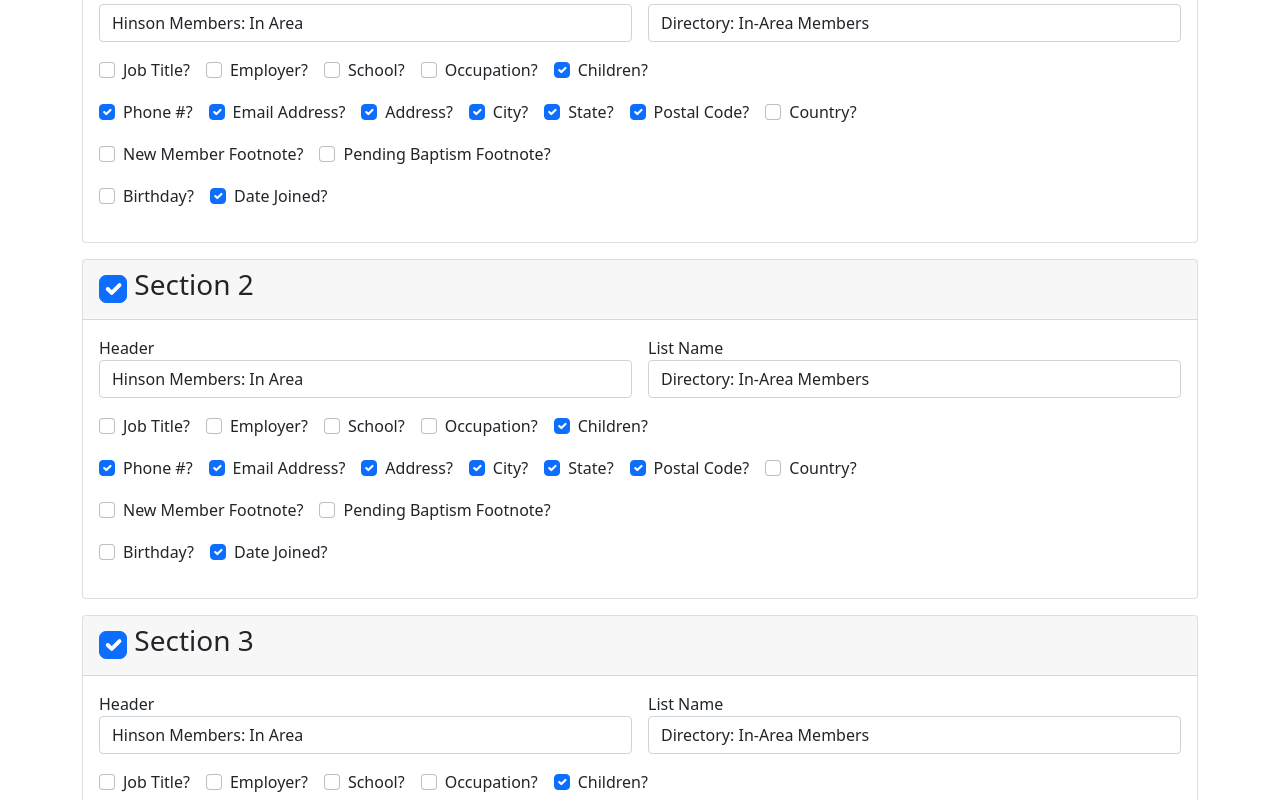
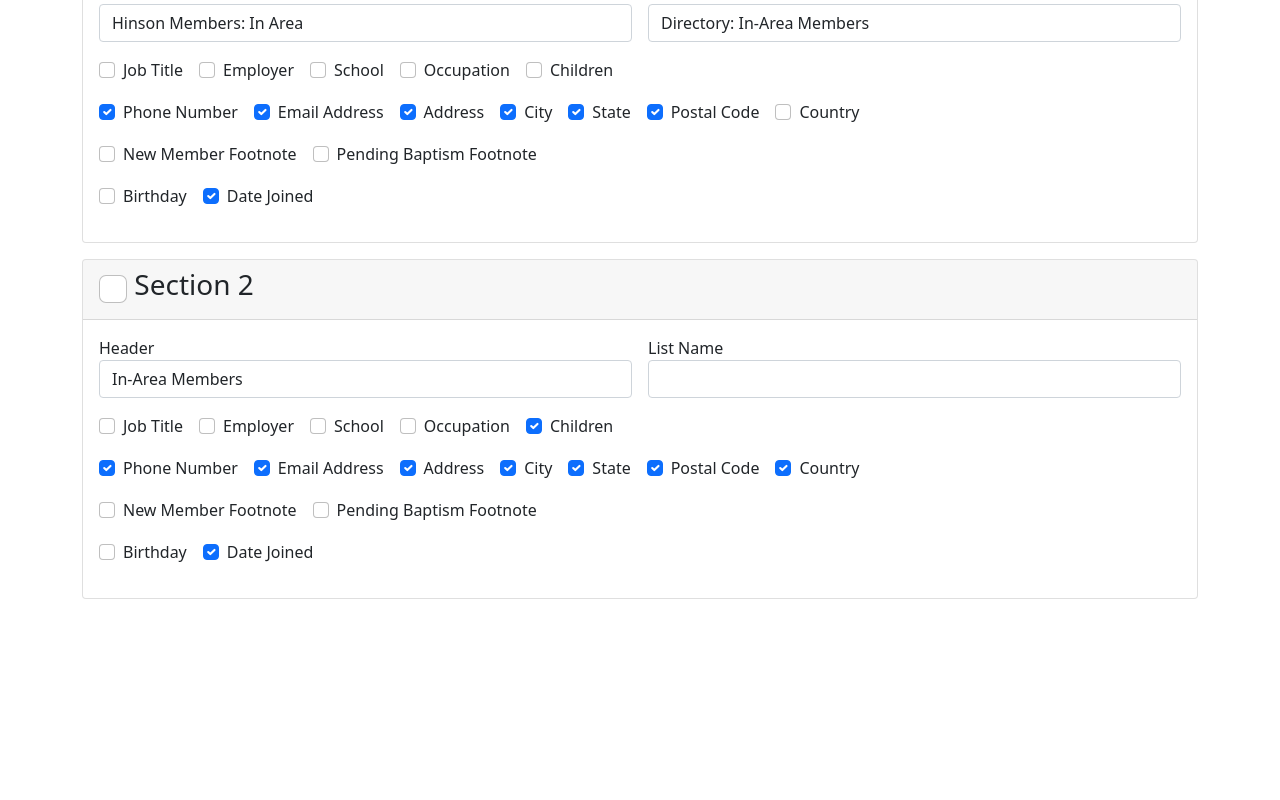
Before and after one commit to hinson-directory/hinson-directory.github.io, a Nuxt app in the folder src/: page / in a window 1280 px wide. Shown: the part 540-1340 px from the top of the page. After the commit the page ends 1155 px from the top, so only its background shows below. Built offline with nearby package versions, Linux system fonts and the light colour scheme.

Commit message:
Load directory sections from static json

```diff
--- a/src/components/App.vue
+++ b/src/components/App.vue
@@ -6,9 +6,10 @@
 			<DirectoryConfig
 			 	:config="directoryConfig "/>
 			<DirectorySection
-				v-for="sectionId in sectionIds"
-				:key="sectionId"
-				:section-id="sectionId" />
+				v-for="(directorySection, index) in directorySections"
+				:key="index"
+				:section-id="index"
+				:section="directorySection" />
 		</div>
 	</div>
 </template>
@@ -17,7 +18,6 @@
 export default {
 	data() {
 		return {
-			sectionIds: [...Array(9).keys()],
 			directoryConfig: {
 				pageSize:	'Letter',
 				margin: {
@@ -40,7 +40,11 @@ export default {
 				lineHeight: 4.25,
 				rowHeight: 35,
 			},
+			directorySections: [],
 		};
+	},
+	async mounted() {
+		this.directorySections = await this.$axios.$get('/DirectorySections.json');
 	},
 };
 </script>
--- a/src/components/DirectorySection.vue
+++ b/src/components/DirectorySection.vue
@@ -3,9 +3,8 @@
 		<div class="card-header">
 			<h3 class="cart-title">
 				<input type=checkbox
-					id="show"
 					class="form-check-input"
-					checked />
+					v-model="section.includeSection" />
 				{{ sectionName }}
 			</h3>
 		</div>
@@ -15,211 +14,28 @@
 				<div class="col">
 					<label>Header</label>
 					<input type="text"
-						id="header"
 						class="form-control"
-						value="Hinson Members: In Area" />
+						v-model="section.header" />
 				</div>
 				<div class="col">
 					<label>List Name</label>
 					<input type="text"
-						id="list_name"
 						class="form-control"
-						value="Directory: In-Area Members" />
+						v-model="section.listName" />
 				</div>
 			</div>
 
-			<div class="row g-3 mb-3">
-				<div class="col-auto">
+			<div v-for="flagRow in section.flagRows"
+				class="row g-3 mb-3">
+				<div v-for="flag in flagRow"
+					class="col-auto">
 					<div class="form-check">
-						<label class="form-check-label"
-							for="job_title">
-							Job Title?
+						<label class="form-check-label">
+							{{ flag.name }}
 						</label>
 						<input type="checkbox"
-							id="job_title"
-							class="form-check-input" />
-					</div>
-				</div>
-				<div class="col-auto">
-					<div class="form-check">
-						<label class="form-check-label"
-							for="employer">
-							Employer?
-						</label>
-						<input type="checkbox"
-							id="employer"
-							class="form-check-input" />
-					</div>
-				</div>
-				<div class="col-auto">
-					<div class="form-check">
-						<label class="form-check-label"
-							for="school">
-							School?
-						</label>
-						<input type="checkbox"
-							id="school"
-							class="form-check-input" />
-					</div>
-				</div>
-				<div class="col-auto">
-					<div class="form-check">
-						<label class="form-check-label"
-							for="occupation">
-							Occupation?
-						</label>
-						<input type="checkbox"
-							id="occupation"
-							class="form-check-input" />
-					</div>
-				</div>
-				<div class="col-auto">
-					<div class="form-check">
-						<label class="form-check-label"
-							for="children">
-							Children?
-						</label>
-						<input type="checkbox"
-							id="children"
 							class="form-check-input"
-							checked />
-					</div>
-				</div>
-			</div>
-
-			<div class="row g-3 mb-3">
-				<div class="col-auto">
-					<div class="form-check">
-						<label class="form-check-label"
-							for="phones">
-							Phone #?
-						</label>
-						<input type="checkbox"
-							id="phones"
-							class="form-check-input"
-							checked />
-					</div>
-				</div>
-				<div class="col-auto">
-					<div class="form-check">
-						<label class="form-check-label"
-							for="email">
-							Email Address?
-						</label>
-						<input type="checkbox"
-							id="email"
-							class="form-check-input"
-							checked />
-					</div>
-				</div>
-				<div class="col-auto">
-					<div class="form-check">
-						<label class="form-check-label"
-							for="address">
-							Address?
-						</label>
-						<input type="checkbox"
-							id="address"
-							class="form-check-input"
-							checked />
-					</div>
-				</div>
-				<div class="col-auto">
-					<div class="form-check">
-						<label class="form-check-label"
-							for="city">
-							City?
-						</label>
-						<input type="checkbox"
-							id="city"
-							class="form-check-input"
-							checked />
-					</div>
-				</div>
-				<div class="col-auto">
-					<div class="form-check">
-						<label class="form-check-label"
-							for="state">
-							State?
-						</label>
-						<input type="checkbox"
-							id="state"
-							class="form-check-input"
-							checked />
-					</div>
-				</div>
-				<div class="col-auto">
-					<div class="form-check">
-						<label class="form-check-label"
-							for="postal_code">
-							Postal Code?
-						</label>
-						<input type="checkbox"
-							id="postal_code"
-							class="form-check-input"
-							checked />
-					</div>
-				</div>
-				<div class="col-auto">
-					<div class="form-check">
-						<label class="form-check-label"
-							for="country">
-							Country?
-						</label>
-						<input type="checkbox"
-							id="country"
-							class="form-check-input" />
-					</div>
-				</div>
-			</div>
-
-			<div class="row g-3 mb-3">
-				<div class="col-auto">
-					<div class="form-check">
-						<label class="form-check-label"
-							for="new_member_footnote">
-							New Member Footnote?
-						</label>
-						<input type="checkbox"
-							id="new_member_footnote"
-							class="form-check-input" />
-					</div>
-				</div>
-				<div class="col-auto">
-					<div class="form-check">
-						<label class="form-check-label"
-							for="baptism_footnote">
-							Pending Baptism Footnote?
-						</label>
-						<input type="checkbox"
-							id="baptism_footnote"
-							class="form-check-input" />
-					</div>
-				</div>
-			</div>
-
-			<div class="row g-3 mb-3">
-				<div class="col-auto">
-					<div class="form-check">
-						<label class="form-check-label"
-							for="birthday">
-							Birthday?
-						</label>
-						<input type="checkbox"
-							id="birthday"
-							class="form-check-input" />
-					</div>
-				</div>
-				<div class="col-auto">
-					<div class="form-check">
-						<label class="form-check-label"
-							for="date_joined">
-							Date Joined?
-						</label>
-						<input type="checkbox"
-							id="date_joined"
-							class="form-check-input"
-							checked />
+							v-model="flag.value" />
 					</div>
 				</div>
 			</div>
@@ -234,6 +50,10 @@ export default {
 			type: Number,
 			required: true,
 		},
+		section: {
+			type: Object,
+			required: true,
+		},
 	},
 	computed: {
 		sectionName() {
--- /dev/null
+++ b/src/static/DirectorySections.json
@@ -0,0 +1,160 @@
+[
+	{
+		"includeSection": true,
+		"header": "Hinson Members: In Area",
+		"listName": "Directory: In-Area Members",
+		"flagRows": [
+			[
+				{
+					"name": "Job Title",
+					"value": false
+				},
+				{
+					"name": "Employer",
+					"value": false
+				},
+				{
+					"name": "School",
+					"value": false
+				},
+				{
+					"name": "Occupation",
+					"value": false
+				},
+				{
+					"name": "Children",
+					"value": false
+				}
+			],
+			[
+				{
+					"name": "Phone Number",
+					"value": true
+				},
+				{
+					"name": "Email Address",
+					"value": true
+				},
+				{
+					"name": "Address",
+					"value": true
+				},
+				{
+					"name": "City",
+					"value": true
+				},
+				{
+					"name": "State",
+					"value": true
+				},
+				{
+					"name": "Postal Code",
+					"value": true
+				},
+				{
+					"name": "Country",
+					"value": false
+				}
+			],
+			[
+				{
+					"name": "New Member Footnote",
+					"value": false
+				},
+				{
+					"name": "Pending Baptism Footnote",
+					"value": false
+				}
+			],
+			[
+				{
+					"name": "Birthday",
+					"value": false
+				},
+				{
+					"name": "Date Joined",
+					"value": true
+				}
+			]
+		]
+	},
+	{
+		"includeSection": false,
+		"header": "In-Area Members",
+		"listName": "",
+		"flagRows": [
+			[
+				{
+					"name": "Job Title",
+					"value": false
+				},
+				{
+					"name": "Employer",
+					"value": false
+				},
+				{
+					"name": "School",
+					"value": false
+				},
+				{
+					"name": "Occupation",
+					"value": false
+				},
+				{
+					"name": "Children",
+					"value": true
+				}
+			],
+			[
+				{
+					"name": "Phone Number",
+					"value": true
+				},
+				{
+					"name": "Email Address",
+					"value": true
+				},
+				{
+					"name": "Address",
+					"value": true
+				},
+				{
+					"name": "City",
+					"value": true
+				},
+				{
+					"name": "State",
+					"value": true
+				},
+				{
+					"name": "Postal Code",
+					"value": true
+				},
+				{
+					"name": "Country",
+					"value": true
+				}
+			],
+			[
+				{
+					"name": "New Member Footnote",
+					"value": false
+				},
+				{
+					"name": "Pending Baptism Footnote",
+					"value": false
+				}
+			],
+			[
+				{
+					"name": "Birthday",
+					"value": false
+				},
+				{
+					"name": "Date Joined",
+					"value": true
+				}
+			]
+		]
+	}
+]
```
Also changed, not shown: src/package.json (line endings or trailing spaces), 3 other files (tests, documents, lock files or other folders).
